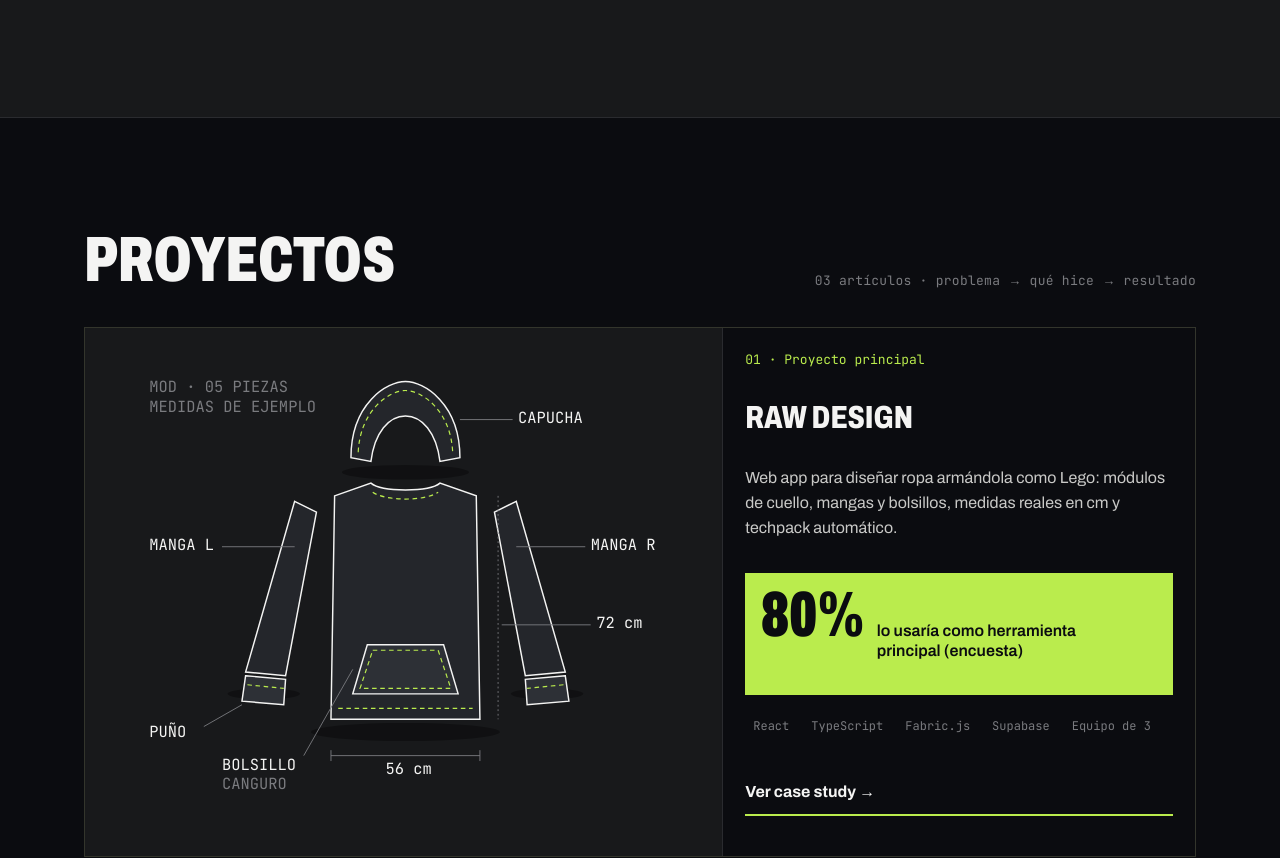
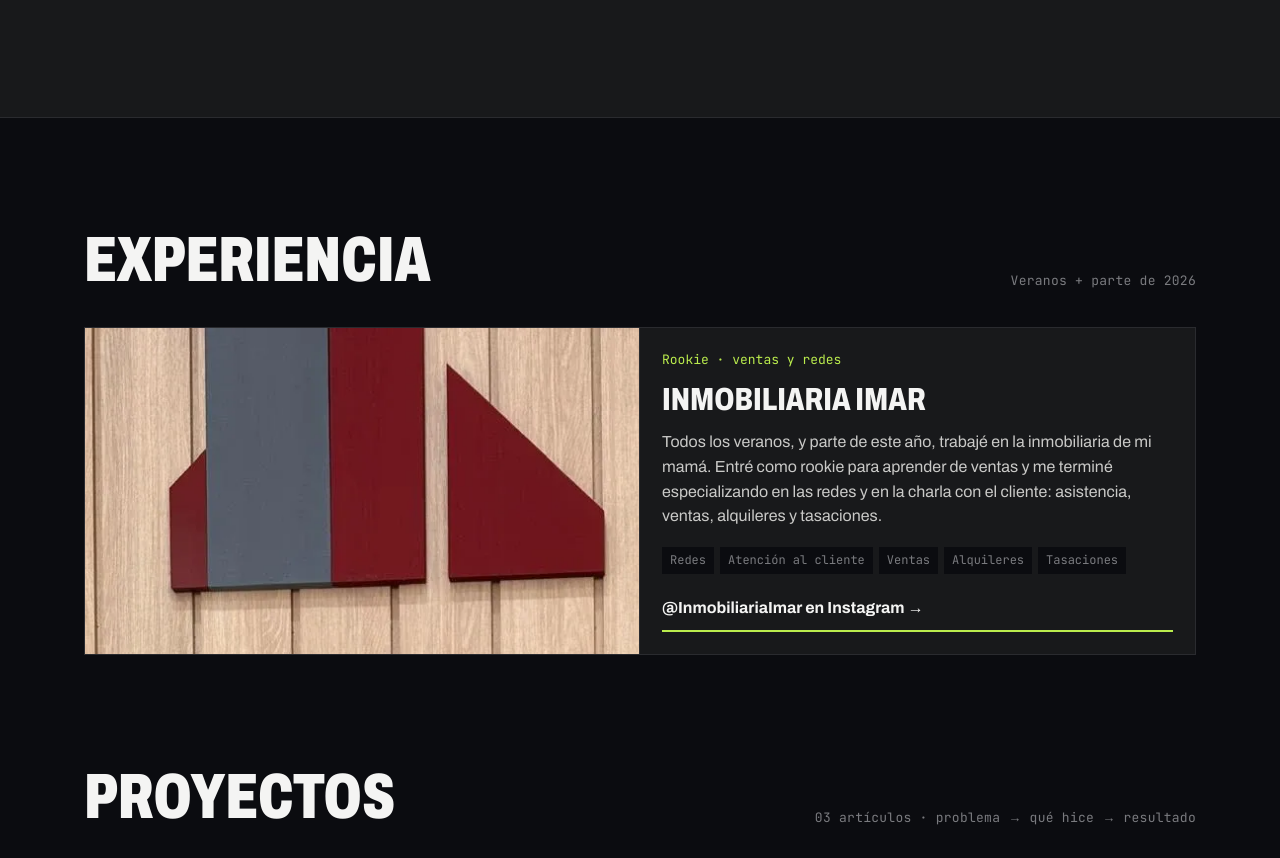
Before and after one commit to Martinaaronwu/Porfolio-Aaron-Wuler, a Next.js app: page / in a window 1280 px wide. Shown: the part 1505-2363 px from the top of the page. Built offline with nearby package versions, Linux system fonts and the light colour scheme.

Commit message:
experiencia en inmobiliaria imar
- seccion nueva entre sobre mi y proyectos
- lo que hice en la inmobiliaria: redes, atencion al cliente, ventas, alquileres y tasaciones
- foto del logo y link al instagram @InmobiliariaImar
- link a experiencia en el nav

```diff
--- a/src/app/globals.css
+++ b/src/app/globals.css
@@ -310,3 +310,12 @@ p { margin: 0; max-width: 62ch; }
   .art.a2 { grid-column: span 4; }
   .art.a3 { grid-column: span 2; }
 }
+
+/* ── Experiencia ── */
+#experiencia { padding-bottom: 0; }
+.exp .exp-foto { width: 100%; height: auto; aspect-ratio: 960 / 330; object-fit: cover; border-bottom: 1px solid var(--linea); }
+
+@media (min-width: 900px) {
+  .art.exp { display: grid; grid-template-columns: minmax(0, 1fr) minmax(0, 1fr); }
+  .exp .exp-foto { height: 100%; aspect-ratio: auto; border-bottom: 0; border-right: 1px solid var(--linea); }
+}
--- a/src/app/page.tsx
+++ b/src/app/page.tsx
@@ -1,5 +1,6 @@
 import Hero from '@/components/Hero'
 import Sobre from '@/components/Sobre'
+import Experiencia from '@/components/Experiencia'
 import Proyectos from '@/components/Proyectos'
 
 export default function Home() {
@@ -7,6 +8,7 @@ export default function Home() {
     <main>
       <Hero />
       <Sobre />
+      <Experiencia />
       <Proyectos />
     </main>
   )
--- /dev/null
+++ b/src/components/Experiencia.tsx
@@ -0,0 +1,32 @@
+import Image from 'next/image'
+import { experiencia as exp } from '@/contenido'
+
+export default function Experiencia() {
+  return (
+    <section className="band" id="experiencia">
+      <div className="wrap">
+        <div className="cab">
+          <h2 className="h2">Experiencia</h2>
+          <p className="dato gris">{exp.cuando}</p>
+        </div>
+
+        <article className="art exp">
+          <Image className="exp-foto" src={exp.foto} alt={`Logo de ${exp.empresa}`} width={960} height={330} />
+          <div className="info">
+            <span className="num">{exp.rol}</span>
+            <h3 className="h3">{exp.empresa}</h3>
+            <p className="bajada">{exp.texto}</p>
+            <div className="pie">
+              {exp.tareas.map((t) => (
+                <span key={t}>{t}</span>
+              ))}
+            </div>
+            <a className="link" href={exp.instagram.href} target="_blank" rel="noreferrer">
+              {exp.instagram.usuario} en Instagram →
+            </a>
+          </div>
+        </article>
+      </div>
+    </section>
+  )
+}
--- a/src/contenido.ts
+++ b/src/contenido.ts
@@ -2,6 +2,7 @@
 // Lo que empieza con "Completar" se muestra en gris/itálica hasta que lo reemplace.
 
 export const nav = [
+  { texto: 'Experiencia', href: '/#experiencia' },
   { texto: 'Proyectos', href: '/#proyectos' },
   { texto: 'Skills', href: '/#skills' },
   { texto: 'Ahora', href: '/#ahora' },
@@ -82,3 +83,14 @@ export const proyectos: Proyecto[] = [
     stack: ['IA', 'Kommo CRM'],
   },
 ]
+
+export const experiencia = {
+  empresa: 'Inmobiliaria Imar',
+  rol: 'Rookie · ventas y redes',
+  cuando: 'Veranos + parte de 2026',
+  foto: '/fotos/imar.webp',
+  texto:
+    'Todos los veranos, y parte de este año, trabajé en la inmobiliaria de mi mamá. Entré como rookie para aprender de ventas y me terminé especializando en las redes y en la charla con el cliente: asistencia, ventas, alquileres y tasaciones.',
+  tareas: ['Redes', 'Atención al cliente', 'Ventas', 'Alquileres', 'Tasaciones'],
+  instagram: { usuario: '@InmobiliariaImar', href: 'https://www.instagram.com/inmobiliariaimar/' },
+}
```
Also changed, not shown: public/fotos/imar.webp (added).
